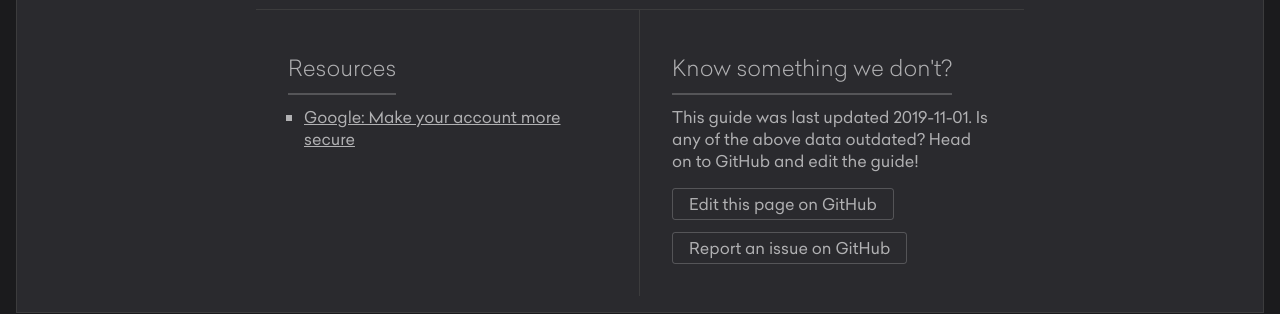
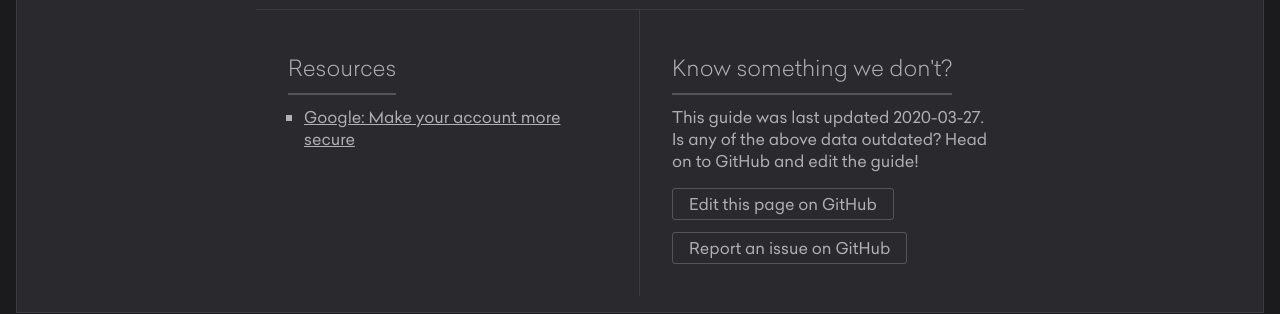
Before and after one commit to krakensecuritylabs/canisecure, a Jekyll site: the page built from _guides/google.md, in a window 1280 px wide and 900 px high, scrolled down 2602 px. Shown: the part 308-622 px from the top of the window. Built offline with Jekyll 4.4.1, drawn with Linux system fonts in a browser that asks for light colours.

```diff
--- a/_guides/google.md
+++ b/_guides/google.md
@@ -1,6 +1,6 @@
 ---
 title: "Google Account"
-updated: "2019-11-01"
+updated: "2020-03-27"
 category: "Account Security"
 links: {"Google: Make your account more secure":"https://support.google.com/accounts/answer/46526?hl=en"}
 ---
```
